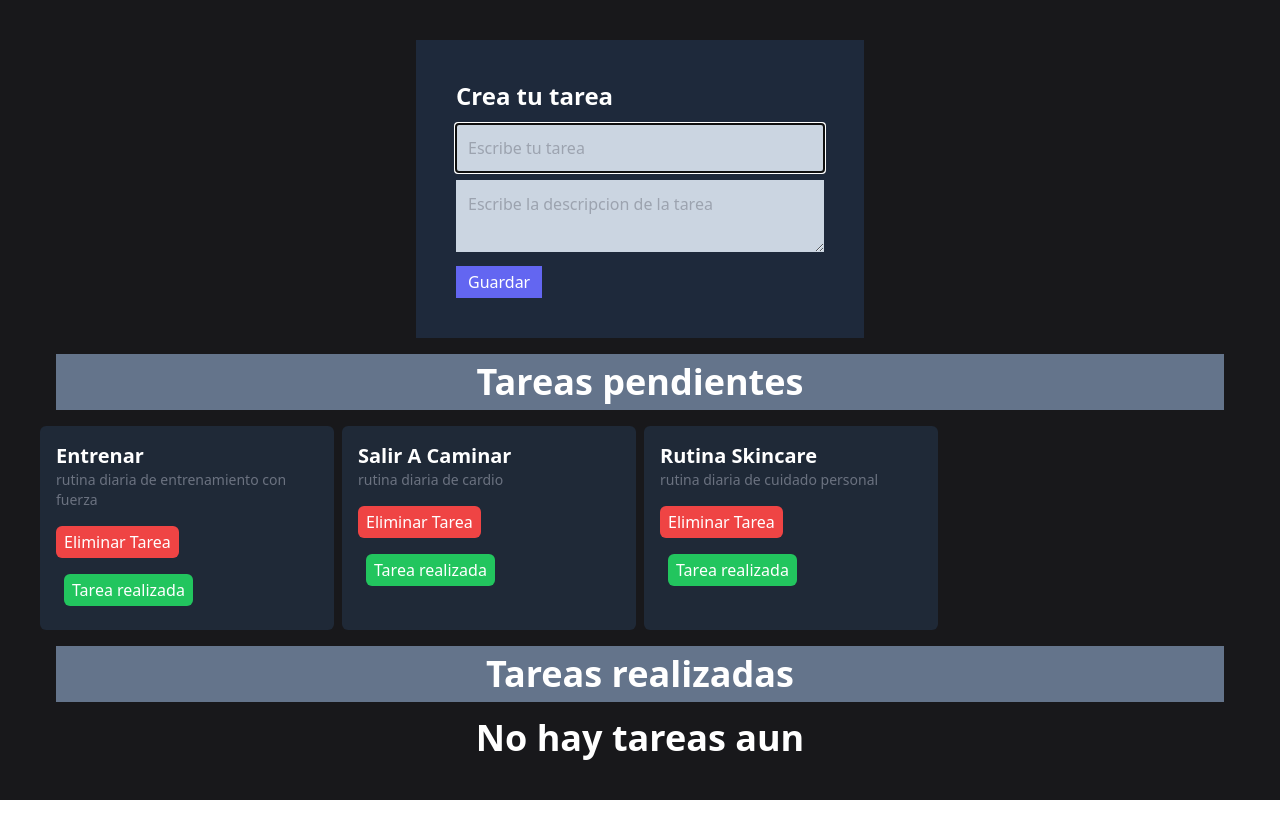
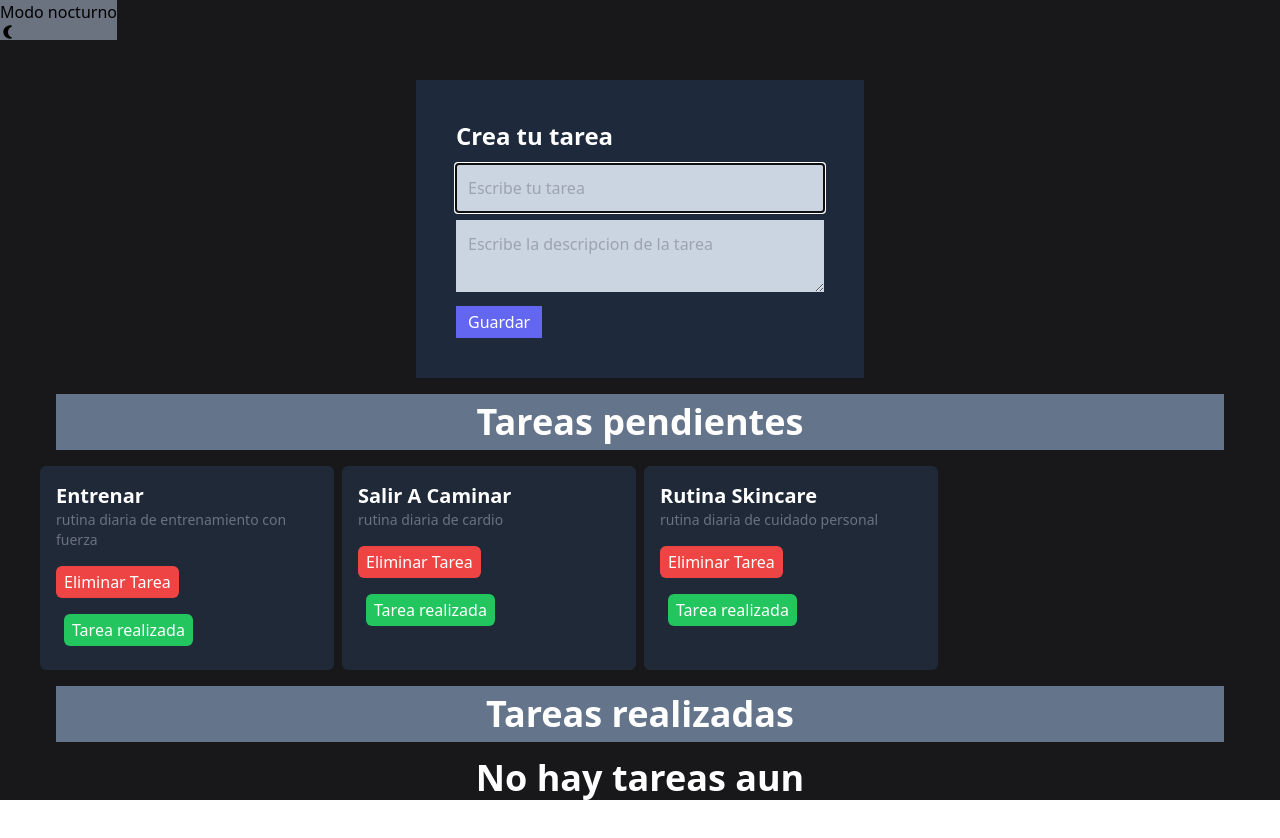
Before and after one commit to ZGMauri/React-task-app, a React (Vite) app: page / in a window 1280 px wide. Before the commit the page ends 800 px from the top, so only its background shows below. Built offline with nearby package versions, Linux system fonts and the light colour scheme.

Commit message:
add dark mode

```diff
--- a/package.json
+++ b/package.json
@@ -10,7 +10,9 @@
   },
   "dependencies": {
     "react": "^18.2.0",
-    "react-dom": "^18.2.0"
+    "react-dom": "^18.2.0",
+    "react-icons": "^4.7.1",
+    "react-toggle-dark-mode": "^1.1.1"
   },
   "devDependencies": {
     "@types/react": "^18.0.26",
--- a/src/App.jsx
+++ b/src/App.jsx
@@ -2,10 +2,16 @@ import TaskList from "./components/TaskList";
 import TaskForm from "./components/TaskForm";
 import TaskListDone from "./components/TaskListDone"
 import TaskFormDone from "./components/TaskFormDone";
+import DarkMode from "./components/DarkMode";
+import { useContext } from "react";
+import { TaskContext } from "./context/TaskContext";
 
 function App() {
+  const { style  } = useContext(TaskContext);
+
   return (
-    <main className="bg-zinc-900 h-screen">
+    <main className={style}>
+      <DarkMode />
       <div className="container mx-auto p-10">
         <TaskForm />
         <h1 className="text-4xl font-bold text-center p-2 m-4 text-white bg-slate-500">Tareas pendientes</h1>
--- /dev/null
+++ b/src/components/DarkMode.jsx
@@ -0,0 +1,15 @@
+import { useContext } from "react";
+import { TaskContext } from "../context/TaskContext";
+import { MdNightlightRound } from 'react-icons/md';
+
+export default function DarkMode() {
+  const { changeMode  } = useContext(TaskContext);
+
+  return (
+    <div>
+      <button className=" bg-gray-500" onClick={() => changeMode()}>
+        Modo nocturno <MdNightlightRound />
+      </button>
+    </div>
+  )
+}
--- a/src/context/TaskContext.jsx
+++ b/src/context/TaskContext.jsx
@@ -6,6 +6,7 @@ export const TaskContext = createContext();
 export function TaskContextProvider(props) {
   const [tasks, setTasks] = useState([]);
   const [completedTasks, setCompletedTasks] = useState([]);
+  const [style, setStyle] = useState("bg-zinc-900 h-screen");
 
   function createTask(task) {
     setTasks([
@@ -29,6 +30,10 @@ export function TaskContextProvider(props) {
     setTasks(updatedTasks);
   }
 
+  function changeMode(style) {
+    setStyle("bg-zinc-100 h-screen")
+  }
+
   useEffect(() => {
     setTasks(data);
   }, []);
@@ -40,7 +45,9 @@ export function TaskContextProvider(props) {
         deleteTask,
         createTask,
         updateTask,
-        completedTasks
+        completedTasks,
+        changeMode,
+        style
       }}
     >
       {props.children}
```
Also changed, not shown: 1 other file (tests, documents, lock files or other folders).
